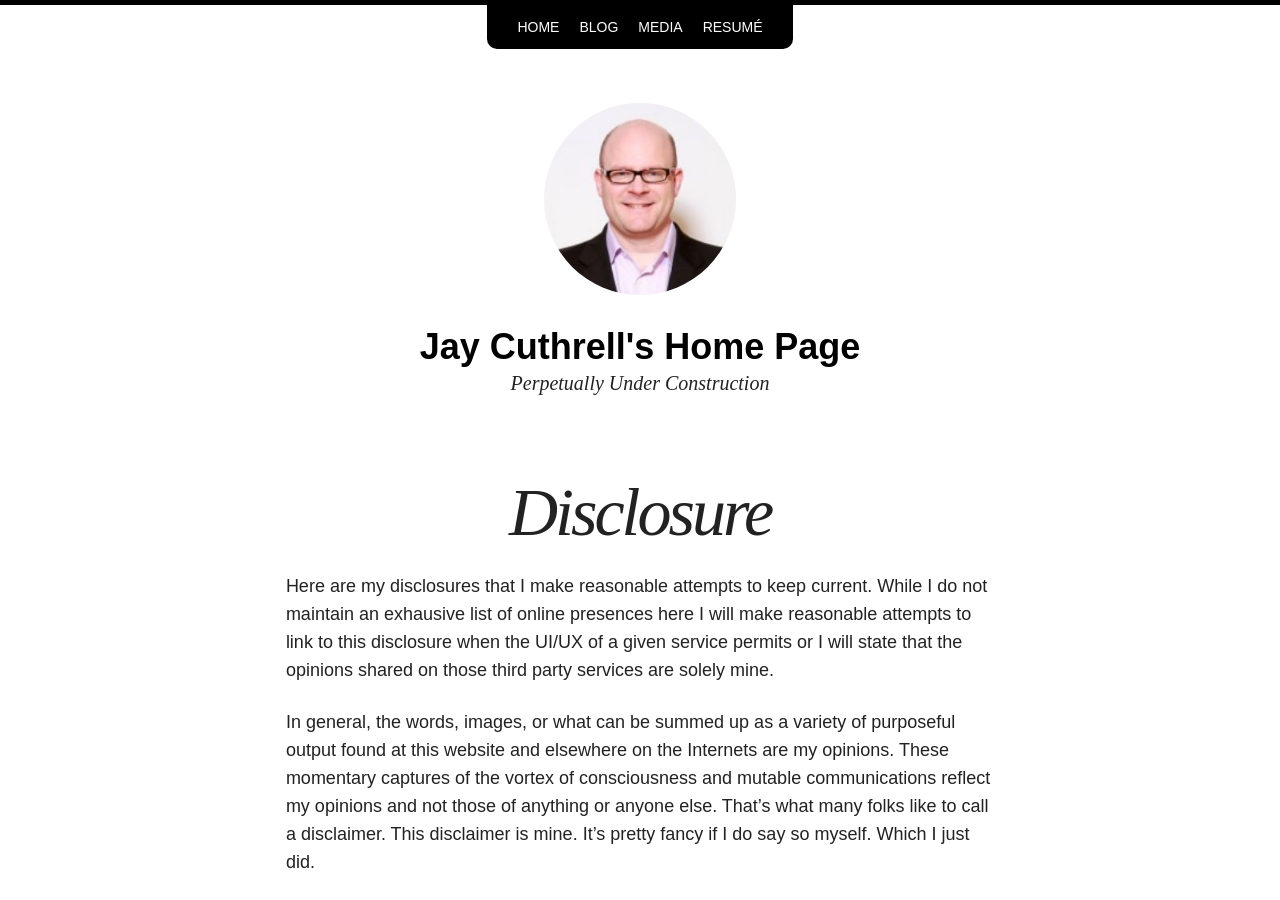
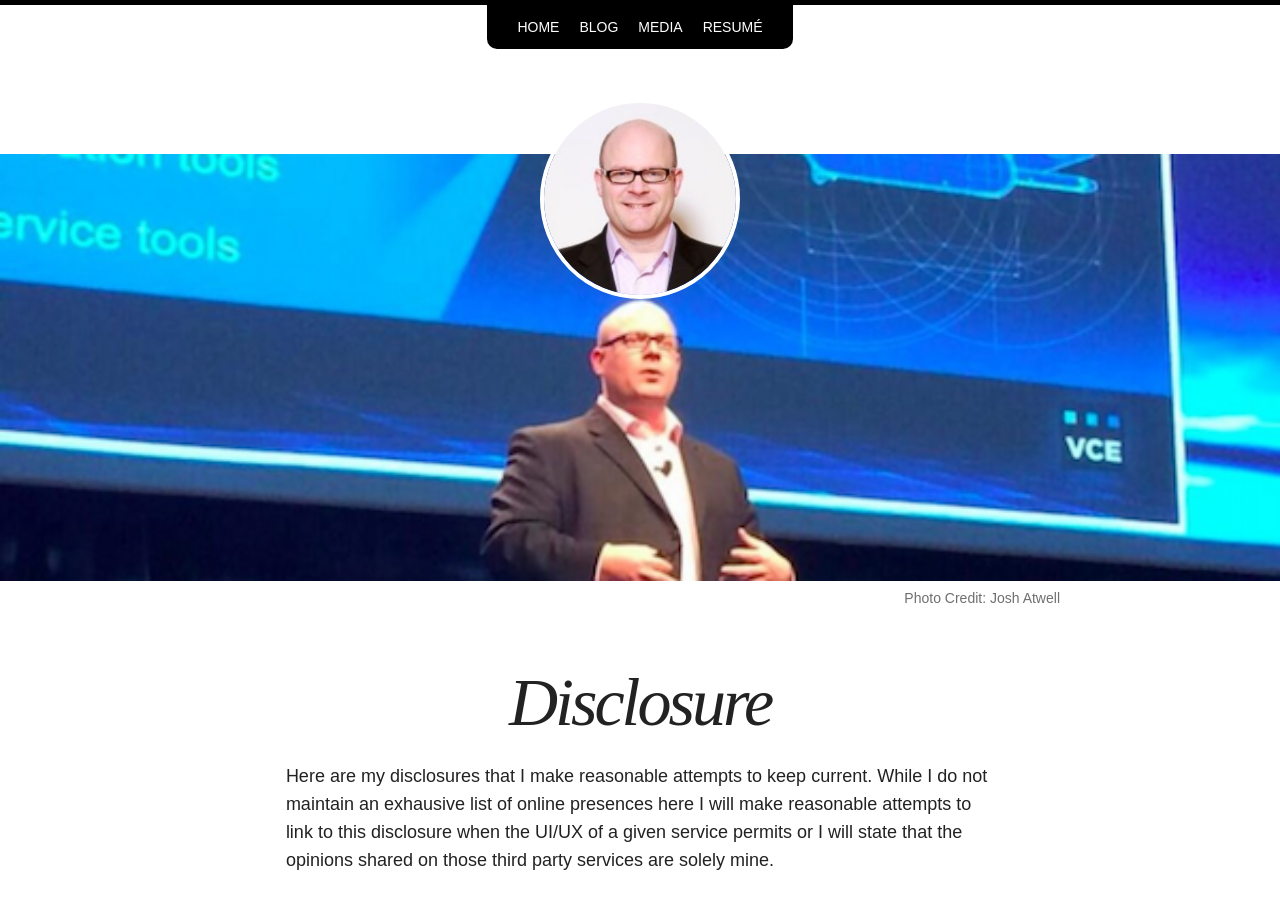
Before and after one commit to nsshommo/jaycuthrell.github.io, a Jekyll site: the page built from disclosure/index.md, in a window 1280 px wide and 900 px high. Built offline with Jekyll 4.4.1, drawn with Linux system fonts in a browser that asks for light colours; nearby versions of some CDN libraries.

Commit message:
header fix

```diff
--- a/disclosure/index.md
+++ b/disclosure/index.md
@@ -1,6 +1,10 @@
 ---
 layout: page
 title: Disclosure
+image:
+  feature: 600x200.png
+  credit: Josh Atwell
+  creditlink: https://twitter.com/josh_atwell/
 ---
 
 Here are my disclosures that I make reasonable attempts to keep current. While I do not maintain an exhausive list of online presences here I will make reasonable attempts to link to this disclosure when the UI/UX of a given service permits or I will state that the opinions shared on those third party services are solely mine.
```
